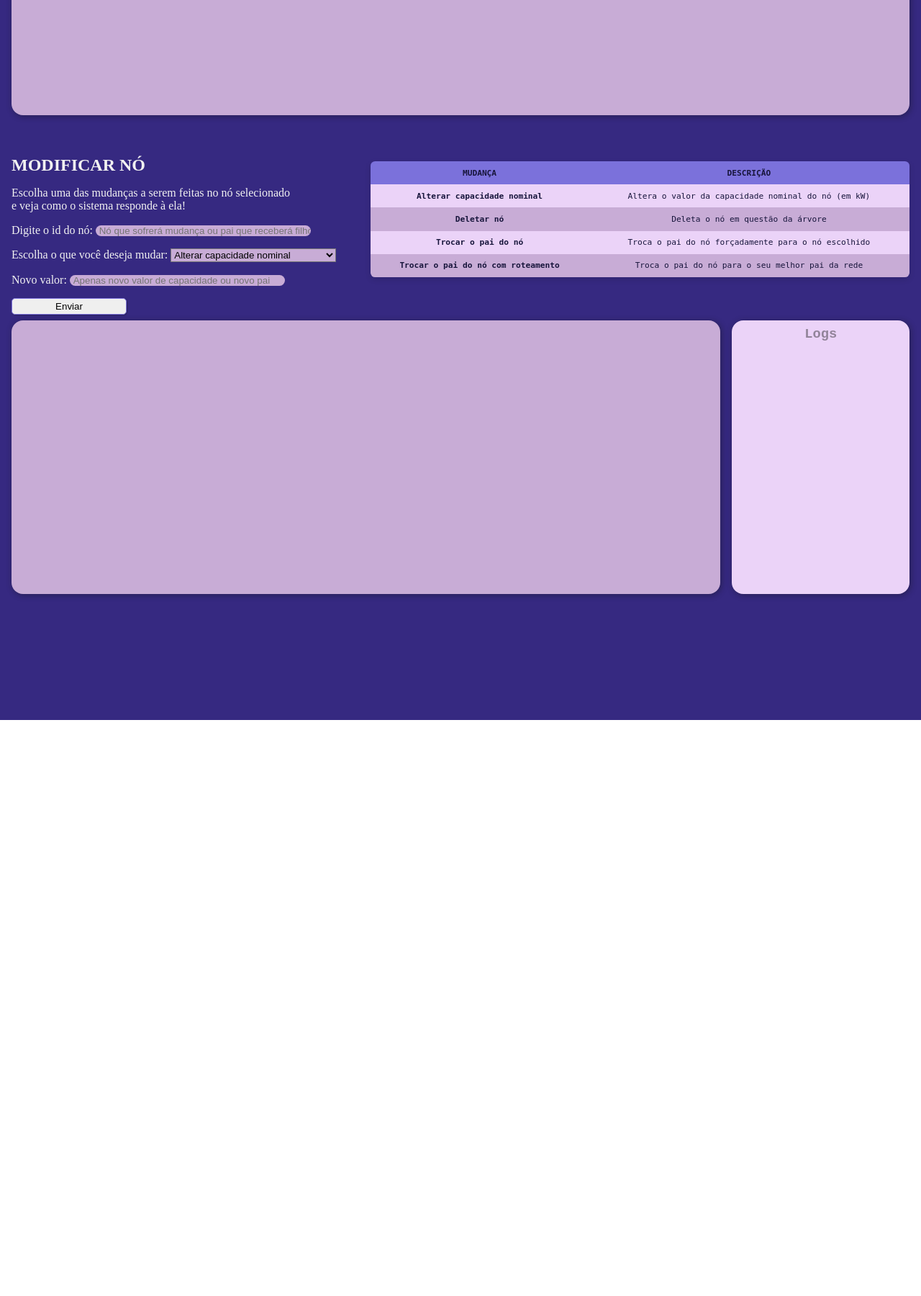
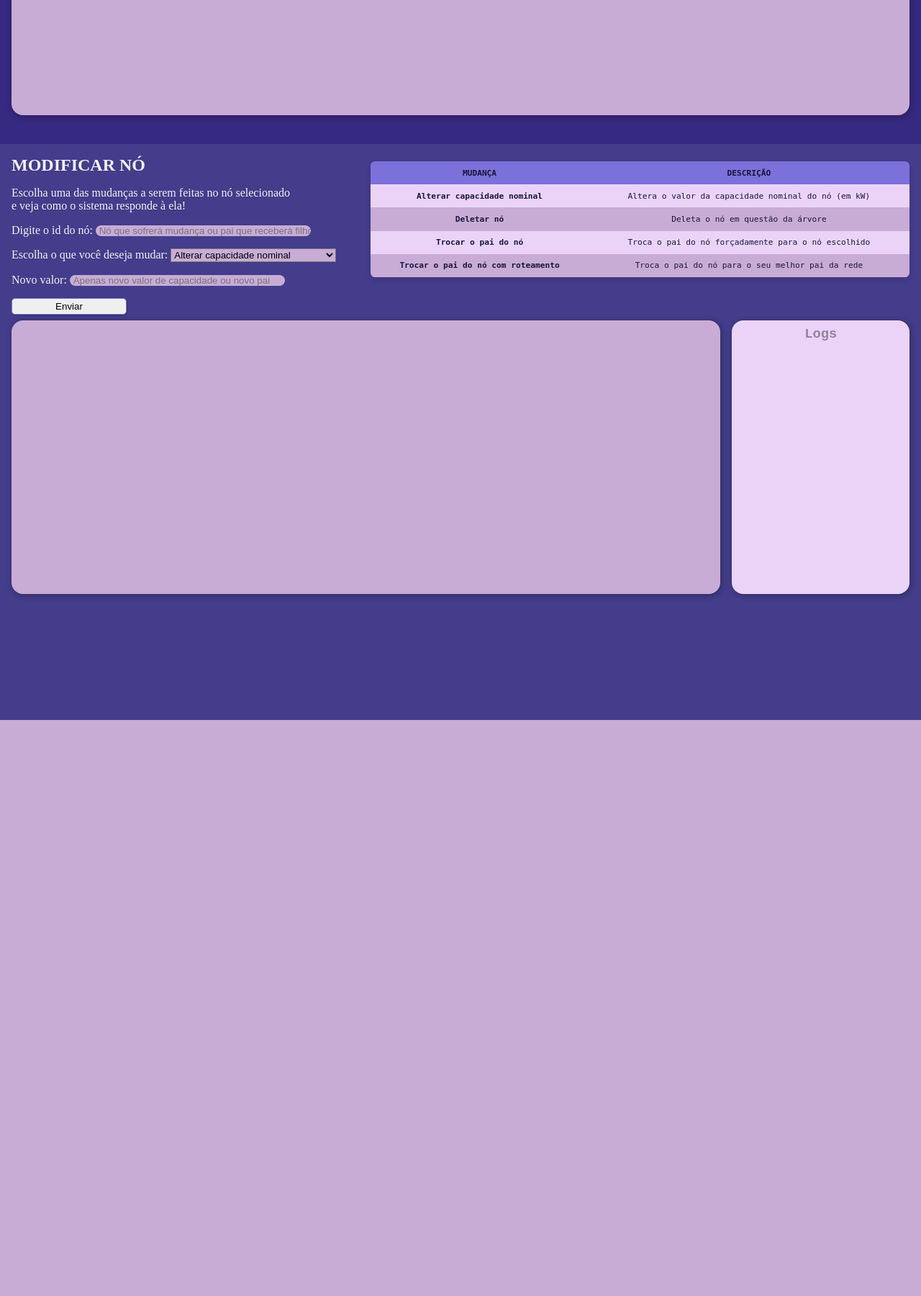
Before and after one commit to mari-378/EcoGrid, a FastAPI app: page / in a window 1280 px wide. Shown: the part 637-2437 px from the top of the page at 72% size. After the commit the page ends 1637 px from the top, so only its background shows below. Run offline with FastAPI, Linux system fonts and the light colour scheme.

Commit message:
refactor: remove estilos da antiga seção de simulação no css

```diff
--- a/static/style.css
+++ b/static/style.css
@@ -54,7 +54,7 @@
 
 main.grid {
     display: grid;
-    grid-template-rows: 1fr 1fr 1fr;
+    grid-template-rows: 1fr 1fr;
     grid-template-columns: 1fr;
 }
 
@@ -82,17 +82,11 @@
     flex-direction: column;
 }
 
-main.grid section#simulation {
+main.grid section#change-node {
     grid-area: 1 / 0 / 2 / 1;
     background-color: var(--claro);
 }
 
-main.grid section#change-node {
-    grid-area: 2 / 0 / 3 / 1;
-    background-color: var(--medio);
-}
-
-main.grid section#simulation,
 main.grid section#change-node {
     padding: 1rem;
     scroll-margin-top: 1.8rem;
@@ -155,7 +149,6 @@
     font-weight: 600;
 }
 
-section#simulation form,
 section#change-node form {
     display: flex;
     flex-direction: column;
@@ -173,10 +166,6 @@
     border-radius: 1rem;
     border: none;
     padding-left: 0.3rem;
-}
-
-#simulation form input[type="text"] {
-    width: 30%;
 }
 
 .tree-logs-container {
@@ -217,7 +206,6 @@
 }
 
 section#tree button#btn-load-tree,
-section#simulation button,
 section#change-node form button {
     width: 10rem;
     padding: 0.2rem;
@@ -228,13 +216,7 @@
     cursor: pointer;
 }
 
-section#simulation div.buttons {
-    display: flex;
-    gap: 1rem;
-}
-
 section#tree button#btn-load-tree:hover,
-section#simulation form button:hover,
 section#change-node form button:hover {
     background-color: var(--hover);
 }
```
